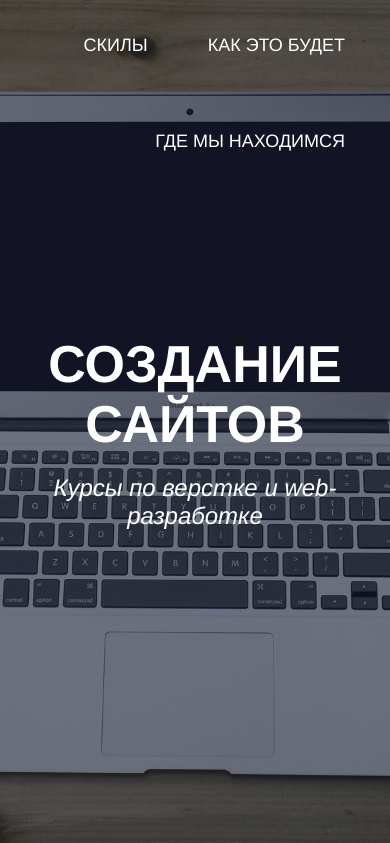
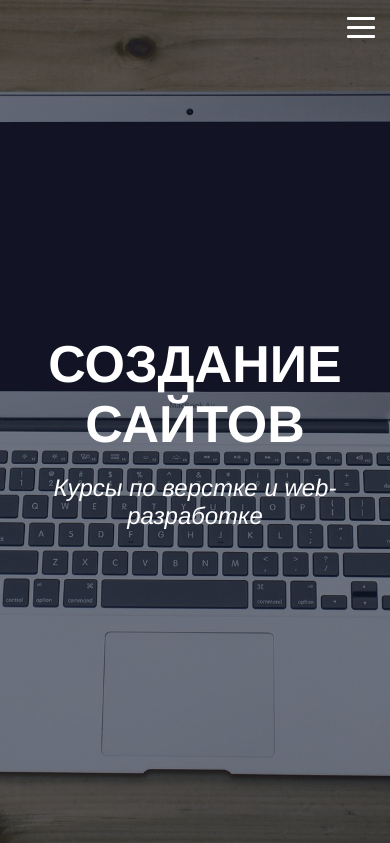
Before and after one commit to hsrazna/hsrazna.github.io, a PHP site: page / in a window 390 px wide. Shown: the top 843 px of the page. Run offline with PHP 8.4, Linux system fonts and the light colour scheme.

Commit message:
mobile menu

```diff
--- a/css/first-screen.scss
+++ b/css/first-screen.scss
@@ -1,3 +1,5 @@
+@import "mixin";
+
 *{
 	margin: 0;
 	padding: 0;
@@ -143,6 +145,10 @@ h2{
 	line-height: 90px;
 	font-size: 0;
 	text-align: right;
+	@include desktop(992){
+		// line-height: 30px;
+
+	}
 	li{
 		display: inline-block;
 		font-size: 18px;
@@ -153,4 +159,32 @@ h2{
 		text-transform: uppercase;
 		text-decoration: none;
 	}
+	ul{
+		@include desktop(992){
+			display: none;
+			padding: 30px 15px;
+			line-height: 60px;
+			background: rgba(0,0,0,0.8);
+			position: absolute;
+			top: 55px;
+			width: 100%;
+			text-align: center;
+			z-index: 9;
+			right: 0;
+			li{
+				padding: 0;
+				display: block;
+			}
+		}
+	}
+	&.on ul{
+		@include desktop(992){
+			display: block;
+			animation: show-from-bottom .7s ease-out;
+		    animation-fill-mode: both;
+		}
+	}
 }
+
+
+@import "menu-toggle";
--- /dev/null
+++ b/css/menu-toggle.scss
@@ -0,0 +1,63 @@
+// @import "mixin";
+
+/*mobile*/
+.toggle-mnu {
+  display: inline-block;
+  width: 28px;
+  height: 28px;
+  margin-top: 0;
+  @include mobile(992){
+	display: none;
+  }
+}
+
+.toggle-mnu span:after, .toggle-mnu span:before {
+  content: "";
+  position: absolute;
+  left: 0;
+  top: 9px;
+}
+
+.toggle-mnu span:after {
+  top: 18px;
+}
+
+.toggle-mnu span {
+  position: relative;
+  display: block;
+}
+
+.toggle-mnu span, .toggle-mnu span:after, .toggle-mnu span:before {
+  width: 100%;
+  height: 3px;
+  background-color: #fff;
+  -webkit-transition: all 0.3s;
+          transition: all 0.3s;
+  -webkit-backface-visibility: hidden;
+          backface-visibility: hidden;
+  border-radius: 1px;
+}
+
+.toggle-mnu.on span {
+  background-color: transparent;
+}
+
+.toggle-mnu.on span:before {
+  -webkit-transform: rotate(45deg) translate(-1px, 0px);
+      -ms-transform: rotate(45deg) translate(-1px, 0px);
+          transform: rotate(45deg) translate(-1px, 0px);
+}
+
+.toggle-mnu.on span:after {
+  -webkit-transform: rotate(-45deg) translate(6px, -7px);
+      -ms-transform: rotate(-45deg) translate(6px, -7px);
+          transform: rotate(-45deg) translate(6px, -7px);
+}
+
+.toggle-mnu {
+  // float: right;
+  // margin-top: 43px;
+  // margin-bottom: 33px;
+  position: relative;
+  z-index: 2;
+}
--- a/css/styles.css
+++ b/css/styles.css
@@ -13,11 +13,11 @@
   width: 33.33%;
   vertical-align: top;
   min-width: 240px; }
-  @media only screen and (max-width: 992px) {
+  @media only screen and (max-width: 991px) {
     .skill-item {
       width: 50%;
       min-width: 400px; } }
-  @media only screen and (max-width: 480px) {
+  @media only screen and (max-width: 479px) {
     .skill-item {
       width: 100%;
       min-width: 0;
@@ -67,7 +67,7 @@
     padding: 15px;
     font-size: 24px;
     line-height: 36px; }
-    @media only screen and (max-width: 992px) {
+    @media only screen and (max-width: 991px) {
       .feature-item p {
         text-align: center; } }
 
--- a/index.html
+++ b/index.html
@@ -12,6 +12,7 @@
 	<header class="header">
 		<nav class="menu">
 			<div class="container">
+				<a href="#mobile-menu" class="toggle-mnu"><span></span></a>
 				<ul>
 					<li><a href="#skill">Скилы</a></li>
 					<li><a href="#how">Как это будет</a></li>
@@ -119,6 +120,11 @@
 	<link rel="stylesheet" href="css/styles.css">
 	<script src="js/jquery-3.2.1.min.js"></script>
 	<script>
+		$(".toggle-mnu").click(function() {
+	        $(this).toggleClass("on");
+	        $('.menu').toggleClass("on");
+	        return false;
+	    });
 		$(window).scroll(function() {
 			var i = 0;
 			$('.animate').each(function(){
```
Also changed, not shown: css/first-screen.css (+1 -1 lines), css/mixin.scss (+5 -5 lines), 1 other file.
